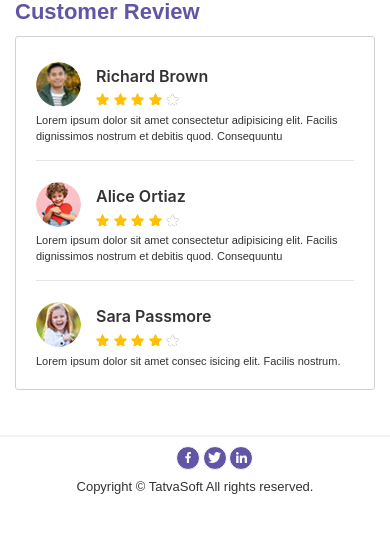
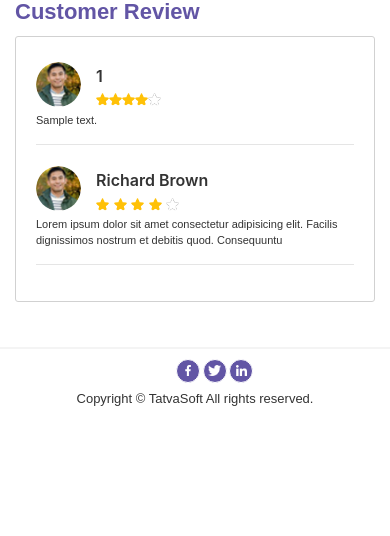
Before and after one commit to viralikadivar/NoteMarketPlaceHTML, a PHP site: page /NotesMarketPlace/notes-detail.php in a window 390 px wide. Shown: the part 1074-1610 px from the top of the page. After the commit the page ends 1480 px from the top, so only its background shows below. Run offline with PHP 8.4, Linux system fonts and the light colour scheme; the visitor is signed in with stand-in values (Sample User, id 1); data comes from the database, SQL or seed files in the repository; tables that the repository leaves empty hold one stand-in row (values such as "Sample post"); grey boxes marked "Sample" are stand-in pictures; some web fonts are replaced.

Commit message:
Update notes-detail.php

```diff
--- a/mvc2/notes-detail.php
+++ b/mvc2/notes-detail.php
@@ -1,5 +1,5 @@
 <?php
-
+ob_start();
 require "db_connection.php";
 global $connection;
 session_start();
@@ -44,6 +44,13 @@ if (isset($_SESSION['userRoleID']) && !empty($_SESSION['userRoleID'])) {
 }
 
 $noteID = $_SESSION['noteID'];
+
+$getAttachmentPathQuery = "SELECT * FROM NotesAttachments WHERE NoteID = $noteID";
+$getAttachmentPathResult = mysqli_query($connection,$getAttachmentPathQuery);
+$attachments = array();
+while($attachmentDetails = mysqli_fetch_assoc($getAttachmentPathResult)){
+    array_push( $attachments , $attachmentDetails['FilePath'] );
+}
 
 $query = " SELECT * FROM NotesDetails WHERE ID = $noteID ";
 $queryResult = mysqli_query($connection, $query);
@@ -96,8 +103,7 @@ if ($queryResult) {
         $spamReports = mysqli_num_rows($totalSpamResult);
     }
 
-    $isAlreadyDownladedQuery = "SELECT * FROM";
-
+}
 ?>
 <!DOCTYPE html>
 <html lang="en">
@@ -180,9 +186,12 @@ if ($queryResult) {
                                 <h4><?php echo $categoryName; ?></h4>
                                 <p><?php echo $notesDetails['Description']; ?></p>
                                 <!-- Button trigger modal -->
-                                <form action="notes-detail.php" method = "post">
-                                <button type="button" name="downloadTheBook" data-toggle="modal" data-target="#exampleModalScrollable"><a href="notes-detail.php?download=1">download/&#36;<?php echo $priceDollar;?></a></button>
+                                <form action="notes-detail.php" method="post">
+                                <button type="submit" name="downloadTheBook"><a href="#">download/&#36;<?php echo $priceDollar;?></a></button>
+                                <!-- <button type="submit" name="downloadTheBook" data-toggle="modal" data-target="#exampleModalScrollable"><a href="#">download/&#36;<?php echo $priceDollar;?></a></button> -->
+
                                 </form>
+
                             </div>
 
                         </div>
@@ -243,10 +252,42 @@ if ($queryResult) {
                             <iframe src="<?php echo $notesPreview; ?>"></iframe>
                         </div>
                     </div>
+
                     <!-- book review -->
                     <div class="col-lg-7 col-md-12 col-sm-12 heading">
                         <h3>Customer Review</h3>
                         <div class="customer-wrapper">
+
+                        <?php
+
+                            $getCustomerReviewQuery = "SELECT * FROM NotesReviews WHERE NoteID = $noteID LIMIT 3";
+                            $getCustomerReviewResult = mysqli_query($connection , $getCustomerReviewQuery);
+                            while( $customerReview = mysqli_fetch_assoc($getCustomerReviewResult)){
+                                $reviewedBy = $customerReview['ReviewedByID'];
+                                $comment = $customerReview['Comments'];
+                                $ratings = $customerReview['Ratings'];
+                                $star = "";
+                                for($s = 1 ; $s <= $ratings ; $s++){
+                                    $star = $star.'<img src="images/note-detail/rating/star.png" alt="star">';
+                                }
+                                for($sw = 1 ; $sw <= (5-$ratings) ; $sw++ ){
+                                    $star = $star.'<img src="images/note-detail/rating/star-white.png" alt="star">';
+                                }
+                                echo '<div class="row customer-review">
+                                <div class="col-lg-2 col-md-2 col-sm-2">
+                                    <img class="img-responsive" src="images/note-detail/reviewer-1.png" alt="Customer">
+                                </div>
+                                <div class="col-lg-10 col-md-10 col-sm-10">
+                                    <h5>'.$reviewedBy.'</h5>
+                                    '.$star.'
+                                    <p>'.$comment.'</p>
+                                </div>
+                            </div>
+
+                            <hr>';
+                            }
+
+                        ?>
                             <!-- Customer 01 -->
                             <div class="row customer-review">
                                 <div class="col-lg-2 col-md-2 col-sm-2">
@@ -266,40 +307,6 @@ if ($queryResult) {
 
                             <hr>
 
-                            <!-- Customer 02 -->
-                            <div class="row customer-review">
-                                <div class="col-lg-2 col-md-2 col-sm-2">
-                                    <img src="images/note-detail/reviewer-2.png" alt="Customer" class="img-responsive">
-                                </div>
-                                <div class="col-lg-10 col-md-10 col-sm-10">
-                                    <h5>Alice Ortiaz</h5>
-                                    <img src="images/note-detail/rating/star.png" alt="star">
-                                    <img src="images/note-detail/rating/star.png" alt="star">
-                                    <img src="images/note-detail/rating/star.png" alt="star">
-                                    <img src="images/note-detail/rating/star.png" alt="star">
-                                    <img src="images/note-detail/rating/star-white.png" alt="star">
-                                    <p>Lorem ipsum dolor sit amet consectetur adipisicing elit. Facilis dignissimos nostrum
-                                        et debitis quod. Consequuntu</p>
-                                </div>
-                            </div>
-
-                            <hr>
-
-                            <!-- Customer 03 -->
-                            <div class="row customer-review">
-                                <div class="col-lg-2 col-md-2 col-sm-2">
-                                    <img src="images/note-detail/reviewer-3.png" alt="Customer" class="img-responsive">
-                                </div>
-                                <div class="col-lg-10 col-md-10 col-sm-10">
-                                    <h5>Sara Passmore</h5>
-                                    <img src="images/note-detail/rating/star.png" alt="star">
-                                    <img src="images/note-detail/rating/star.png" alt="star">
-                                    <img src="images/note-detail/rating/star.png" alt="star">
-                                    <img src="images/note-detail/rating/star.png" alt="star">
-                                    <img src="images/note-detail/rating/star-white.png" alt="star">
-                                    <p>Lorem ipsum dolor sit amet consec isicing elit. Facilis nostrum.</p>
-                                </div>
-                            </div>
                         </div>
                     </div>
 
@@ -322,6 +329,7 @@ if ($queryResult) {
                         <?php echo $modelTitle; ?>
                     </div>
                     <div class="modal-body">
+
 
                         <?php
                             echo $modelBodyDetail;
@@ -374,14 +382,43 @@ if ($queryResult) {
 </html>
 
 <?php
-}
+
 if (!$queryResult) {
     die(mysqli_error($connection));
 }
+
 if(isset($_POST['downloadTheBook'])){
-    echo "GEt FDOen";
+    // $modelShow = 'data-toggle="modal" data-target="#exampleModalScrollable"';
+    $seller = $notesDetails['SellerID'];
+    $downloader = $userID;
+    $isSellerHasAllowedDownloaded = 1;
+    $attachmentPath = implode( ',' ,$attachments);
+    $isAttachmentDownloaded = 0;
+    $attachmentDownloadedDate =  "";
+    $isPaidOrNot = $notesDetails['IsPaid'];
+    $isPaid = 0;
+    if($isPaidOrNot == 4){
+        $isPaid = 1;
+        $isSellerHasAllowedDownloaded = 0;
+    } else {
+        $isPaid = 0;
+        $isAttachmentDownloaded = 1;
     }
-if(isset($_GET['download'])){
-    echo $_GET['download'];
+    $purchasedPrice = $notesDetails['SellingPrice'];
+    $noteTitle = $notesDetails['Title'];
+    $noteCategory = $notesDetails['Category'];
+    $createdBy = $userID;
+    $modifiedBy = $userID;
+
+    $addDownloadRequest = "INSERT INTO NotesDownloads(NoteID ,Seller ,Downloader ,IsSellerHasAllowedDownload,AttachmentPath,IsAttachmentDownloaded,AttachmentDownloadedDate,IsPaid,PurchasedPrice,NoteTitle,NoteCategory,CreatedBy,ModifiedBy)
+    VALUES($noteID, $seller,$downloader,$isSellerHasAllowedDownloaded,'$attachmentPath',$isAttachmentDownloaded ,'$attachmentDownloadedDate',$isPaid,$purchasedPrice,'$noteTitle',$noteCategory,$createdBy,$modifiedBy)";
+
+    $downloadRequest = mysqli_query($connection,$addDownloadRequest);
+
+    if(!$downloadRequest){
+        die(mysqli_error($connection));
     }
+
+}
+ob_get_flush();
 ?>
```
Lines whose indentation alone changed are shown as unchanged.
